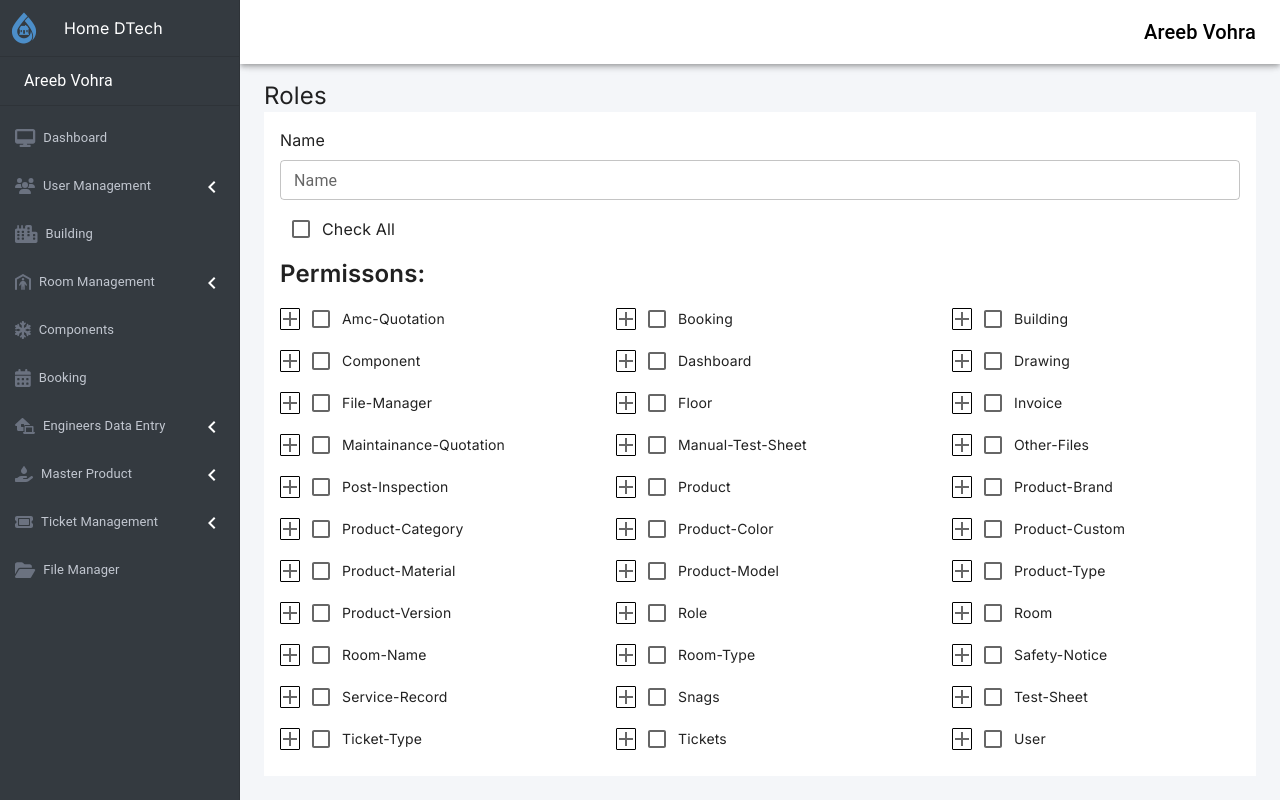
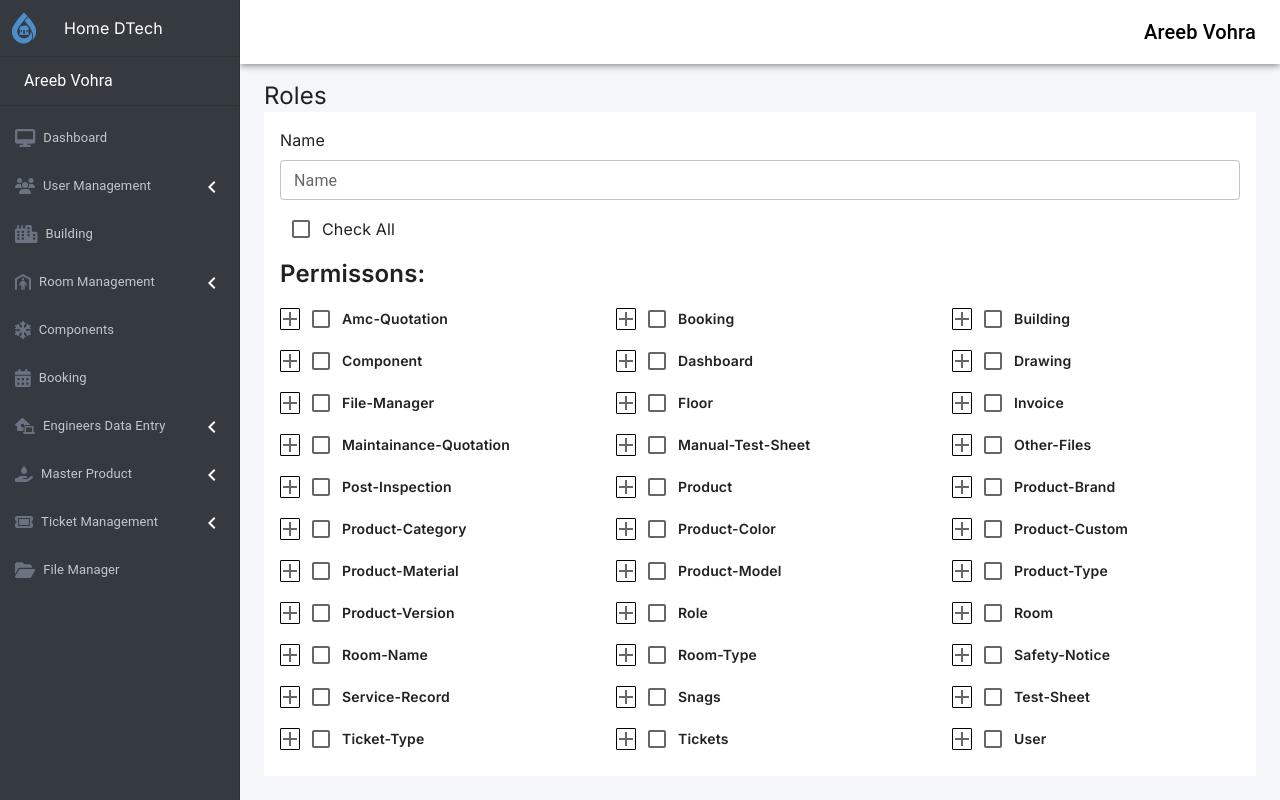
Before and after one commit to Saadgithubit/Home-DTech, a Next.js app: page /roles/createroles in a window 1280 px wide. Built offline with nearby package versions, Linux system fonts and the light colour scheme.

Commit message:
css apply

```diff
--- a/src/app/(user-management)/roles/(add)/createroles/index.tsx
+++ b/src/app/(user-management)/roles/(add)/createroles/index.tsx
@@ -163,7 +163,7 @@ export default function AddRoles() {
                     {roleList.map(( item , index ) => {
                         const { name } = item
                         return(
-                            <div className="flex items-center w-[30%]">
+                            <div key={index} className="flex items-center w-[30%]">
                             <Checkbox
                                 sx={{ border: '1px solid black', borderRadius: '1px', width: '20px', height: '22px' }}
                                 icon={<AddIcon />}
@@ -175,7 +175,7 @@ export default function AddRoles() {
                                     checked={checked}
                                     onChange={handleChange}
                                     inputProps={{ 'aria-label': 'controlled' }} />
-                                <p className="text-sm">{name}</p>
+                                <p className="text-sm font-semibold">{name}</p>
                             </span>
                         </div>
                         )
```
